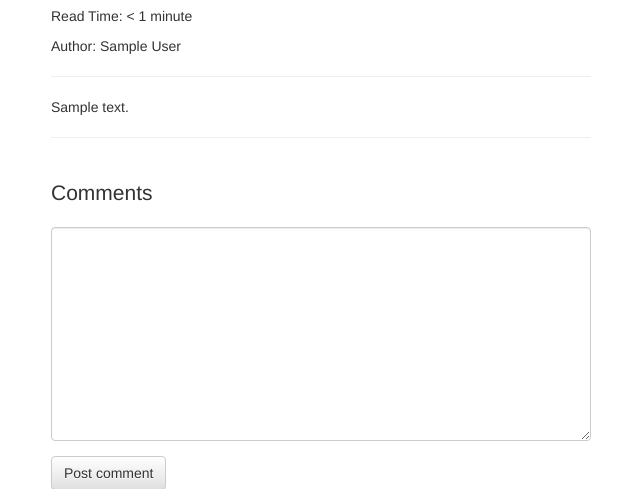
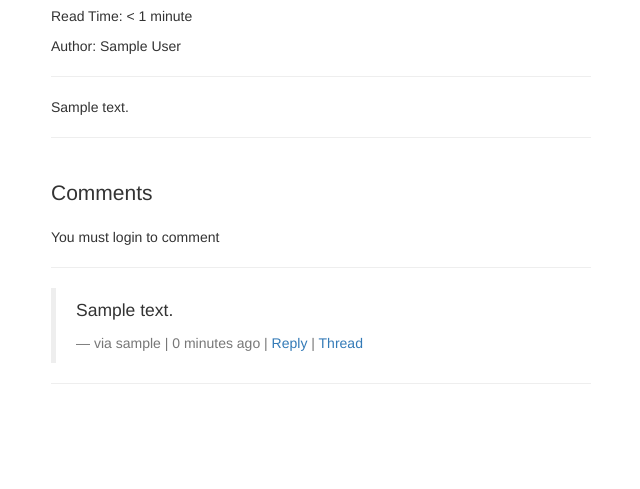
Before and after one commit to ande0581/try_django_1.9, a Django app: template src/templates/post_detail.html in a window 1280 px wide. Shown: the part 364-853 px from the top of the page, without its empty margins (319-959 px from the left). After the commit the page ends 748 px from the top, so only its background shows below. Run offline with Django 3.2, Linux system fonts and the light colour scheme; tables that the repository leaves empty hold one stand-in row (values such as "Sample post"); the template is opened without the code that fills it: values that come from a table or form of the project are taken from there, most other values are stand-ins (such as "Sample title", 1, 10 or a date in 2020); grey boxes marked "Sample" are stand-in pictures; some libraries are stand-ins or nearby versions.

Commit message:
add more logic to login/logout/register forms and views

```diff
--- a/src/comments/views.py
+++ b/src/comments/views.py
@@ -1,4 +1,5 @@
 from django.contrib import messages
+from django.contrib.auth.decorators import login_required
 from django.contrib.contenttypes.models import ContentType
 from django.http import HttpResponseRedirect, Http404, HttpResponse
 from django.shortcuts import render, get_object_or_404
@@ -7,6 +8,7 @@ from .forms import CommentForm
 from .models import Comment
 
 
+@login_required  # uses the default url in the project settings LOGIN_URL
 def comment_delete(request, pk):
     try:
         obj = Comment.objects.get(pk=pk)
@@ -49,7 +51,7 @@ def comment_thread(request, pk):
             "object_id": obj.object_id
     }
     form = CommentForm(request.POST or None, initial=initial_data)
-    if form.is_valid():
+    if form.is_valid() and request.user.is_authenticated():
         c_type = form.cleaned_data.get("content_type")
         content_type = ContentType.objects.get(model=c_type)
         obj_id = form.cleaned_data.get('object_id')
--- a/src/posts/views.py
+++ b/src/posts/views.py
@@ -42,7 +42,7 @@ def post_detail(request, slug):
     }
 
     form = CommentForm(request.POST or None, initial=initial_data)
-    if form.is_valid():
+    if form.is_valid() and request.user.is_authenticated():
         c_type = form.cleaned_data.get("content_type")
         content_type = ContentType.objects.get(model=c_type)
         obj_id = form.cleaned_data.get("object_id")
--- a/src/templates/comment_thread.html
+++ b/src/templates/comment_thread.html
@@ -25,10 +25,14 @@
             </blockquote>
             {% endfor %}
 
+            {% if request.user.is_authenticated %}
             <form method="POST" action="."> {% csrf_token %}
                 {{ form|crispy }}
                 <input type="hidden" name="parent_id" value="{{ comment.id }}">
                 <input type="submit" value="Reply" class="btn btn-default">
+            {% else %}
+                <p>You must login to comment</p>
+            {% endif %}
             </form>
         </div>
     <hr/>
--- a/src/templates/post_detail.html
+++ b/src/templates/post_detail.html
@@ -46,10 +46,14 @@ Linkedin
 <br/>
     <div>
         <p class="lead">Comments</p>
+        {% if request.user.is_authenticated %}
         <form method="POST" action="."> {% csrf_token %}
             {{ comment_form|crispy }}
             <input type="submit" value="Post comment" class="btn btn-default">
         </form>
+        {% else %}
+        <p>You must login to comment</p>
+        {% endif %}
         <hr/>
         {% for comment in comments %}
 
@@ -64,11 +68,15 @@ Linkedin
                 </blockquote>
              {% endfor %}
 
+              {% if request.user.is_authenticated %}
             <form method="POST" action="."> {% csrf_token %}
                 {{ comment_form|crispy }}
                 <input type='hidden' name='parent_id' value='{{ comment.id }}'>
                 <input type='submit' value='Reply' class='btn btn-default'>
             </form>
+              {% else %}
+              <p>You must login to comment</p>
+              {% endif %}
         </div>
 
         </blockquote>
--- a/src/try_django_project/settings.py
+++ b/src/try_django_project/settings.py
@@ -60,6 +60,7 @@ MIDDLEWARE_CLASSES = [
     'django.middleware.clickjacking.XFrameOptionsMiddleware',
 ]
 
+LOGIN_URL = "/login/"
 ROOT_URLCONF = 'try_django_project.urls'
 
 TEMPLATES = [
```
